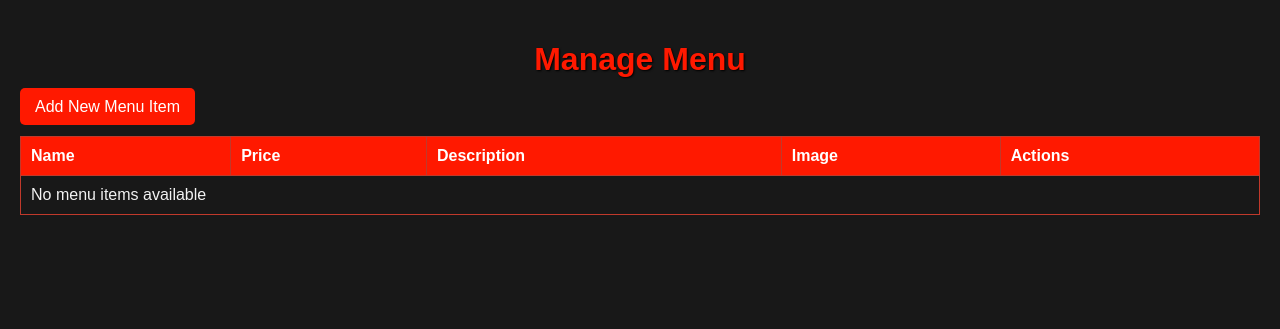
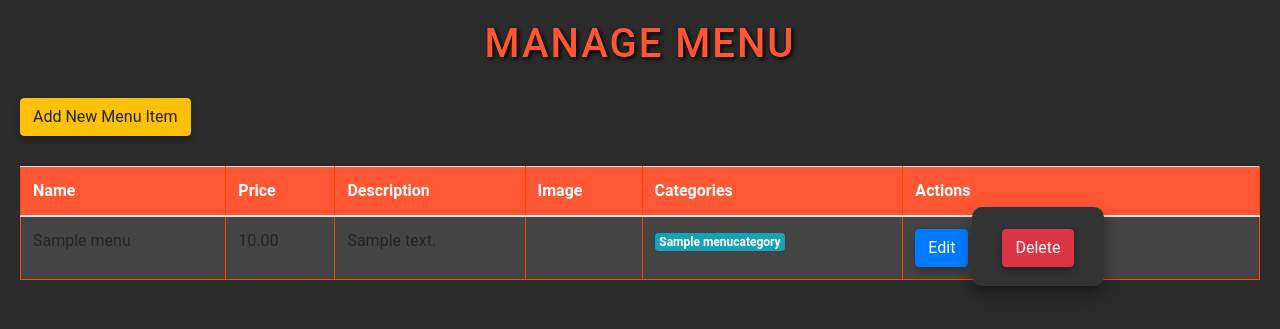
Before and after one commit to Phuwit1/serverside-project, a Django app: page /apps/managemenu/ in a window 1280 px wide. Shown: the top 329 px of the page. Run offline with Django 5.2, Linux system fonts and the light colour scheme; tables that the repository leaves empty hold one stand-in row (values such as "Sample post"); some libraries are stand-ins or nearby versions.

Commit message:
เพิ่มcategories

```diff
--- a/kinkhaw_rueyang/apps/templates/manage_menu.html
+++ b/kinkhaw_rueyang/apps/templates/manage_menu.html
@@ -1,3 +1,6 @@
+
+{% load static %}
+
 <!DOCTYPE html>
 <html lang="en">
 
@@ -5,86 +8,8 @@
     <meta charset="UTF-8">
     <meta name="viewport" content="width=device-width, initial-scale=1.0">
     <title>Manage Menu</title>
-    <style>
-        body {
-            font-family: Arial, sans-serif;
-            background-color: #181818;
-            margin: 0;
-            padding: 20px;
-            color: #f2f2f2;
-        }
-
-        h1 {
-            color: #ff1900;
-            text-align: center;
-            margin-bottom: 20px;
-            text-shadow: 1px 1px 2px #000;
-        }
-
-        a {
-            text-decoration: none;
-            color: white;
-            background-color: #ff1900;
-            padding: 10px 15px;
-            border-radius: 5px;
-            transition: background-color 0.3s, transform 0.2s;
-        }
-
-        a:hover {
-            background-color: #c6a9a6;
-            transform: scale(1.05);
-        }
-
-        button {
-            color: white;
-            background-color: #ff1900;
-            padding: 10px 15px;
-            border-radius: 5px;
-            border: none;
-            cursor: pointer;
-            transition: background-color 0.3s, transform 0.2s;
-        }
-
-        button:hover {
-            background-color: #c6a9a6;
-            transform: scale(1.05);
-        }
-
-        table {
-            width: 100%;
-            border-collapse: collapse;
-            margin-top: 20px;
-        }
-
-        table,
-        th,
-        td {
-            border: 1px solid #c0392b;
-        }
-
-        th,
-        td {
-            padding: 10px;
-            text-align: left;
-        }
-
-        th {
-            background-color: #ff1900;
-            color: white;
-        }
-
-        .action-buttons {
-            display: flex;
-            gap: 10px;
-        }
-
-        .error-message {
-            color: red;
-            text-align: center;
-            margin-bottom: 20px;
-        }
-    </style>
-</head>
+    <link href="https://stackpath.bootstrapcdn.com/bootstrap/4.5.2/css/bootstrap.min.css" rel="stylesheet">
+    <link href="{% static 'style.css' %}" rel="stylesheet"></head>
 
 <body>
     <h1>Manage Menu</h1>
@@ -93,50 +18,48 @@
     <div class="error-message">{{ error }}</div>
     {% endif %}
 
-    <a href="{% url 'menu_create' %}">Add New Menu Item</a>
+    <a href="{% url 'menu_create' %}" class="btn btn-warning">Add New Menu Item</a>
 
-    <table>
+    <table class="table">
         <thead>
             <tr>
                 <th>Name</th>
                 <th>Price</th>
                 <th>Description</th>
                 <th>Image</th>
+                <th>Categories</th>
                 <th>Actions</th>
             </tr>
         </thead>
         <tbody>
-            {% for menu_item in menu_items %}
+            {% for menu_data in menu_with_categories %}
             <tr>
-                <td>{{ menu_item.name }}</td>
-                <td>{{ menu_item.price }}</td>
-                <td>{{ menu_item.description }}</td>
+                <td>{{ menu_data.item.name }}</td>
+                <td>{{ menu_data.item.price }}</td>
+                <td>{{ menu_data.item.description }}</td>
                 <td>
-                    <!-- {% if menu_item.image %}
-                        <img src="{{ menu_item.image.url }}" alt="{{ menu_item.name }}" style="width: 50px; height: auto;">
-                    {% else %}
-                        No image available
+                    <!-- {% if menu_data.item.image %}
+                        <img src="{{ menu_data.item.image.url }}" alt="{{ menu_data.item.name }}" style="width: 50px;">
                     {% endif %} -->
                 </td>
-
-
-                <td class="action-buttons">
-                    <a href="{% url 'menu_edit' menu_item.id %}">Edit</a>
-                    <form method="post" action="{% url 'menu_delete' menu_item.id %}"
-                    onsubmit="return confirm('Are you sure you want to delete this item?');" style="display:inline;">
+                <td>
+                    {% for category in menu_data.categories %}
+                        <span class="badge badge-info">{{ category }}</span>
+                    {% endfor %}
+                </td>
+                <td>
+                    <a href="{% url 'menu_edit' menu_data.item.id %}" class="btn btn-primary">Edit</a>
+                    <form action="{% url 'menu_delete' menu_data.item.id %}" method="post" style="display:inline;">
                         {% csrf_token %}
-                        <button type="submit">Delete</button>
+                        <button type="submit" class="btn btn-danger">Delete</button>
                     </form>
-
                 </td>
-            </tr>
-            {% empty %}
-            <tr>
-                <td colspan="5">No menu items available</td>
             </tr>
             {% endfor %}
         </tbody>
     </table>
+
+
 </body>
 
 </html>
```
Also changed, not shown: kinkhaw_rueyang/apps/templates/menu_form.html (+27 -7 lines).
